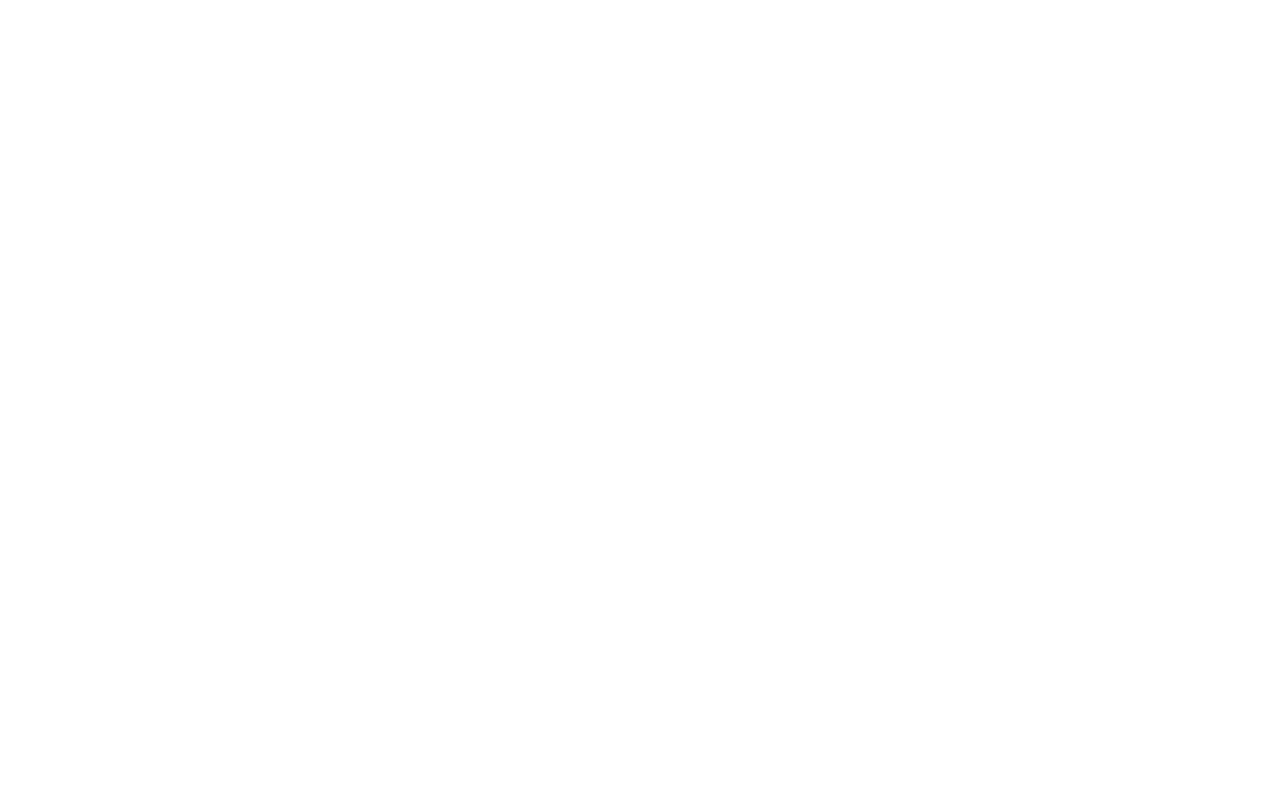
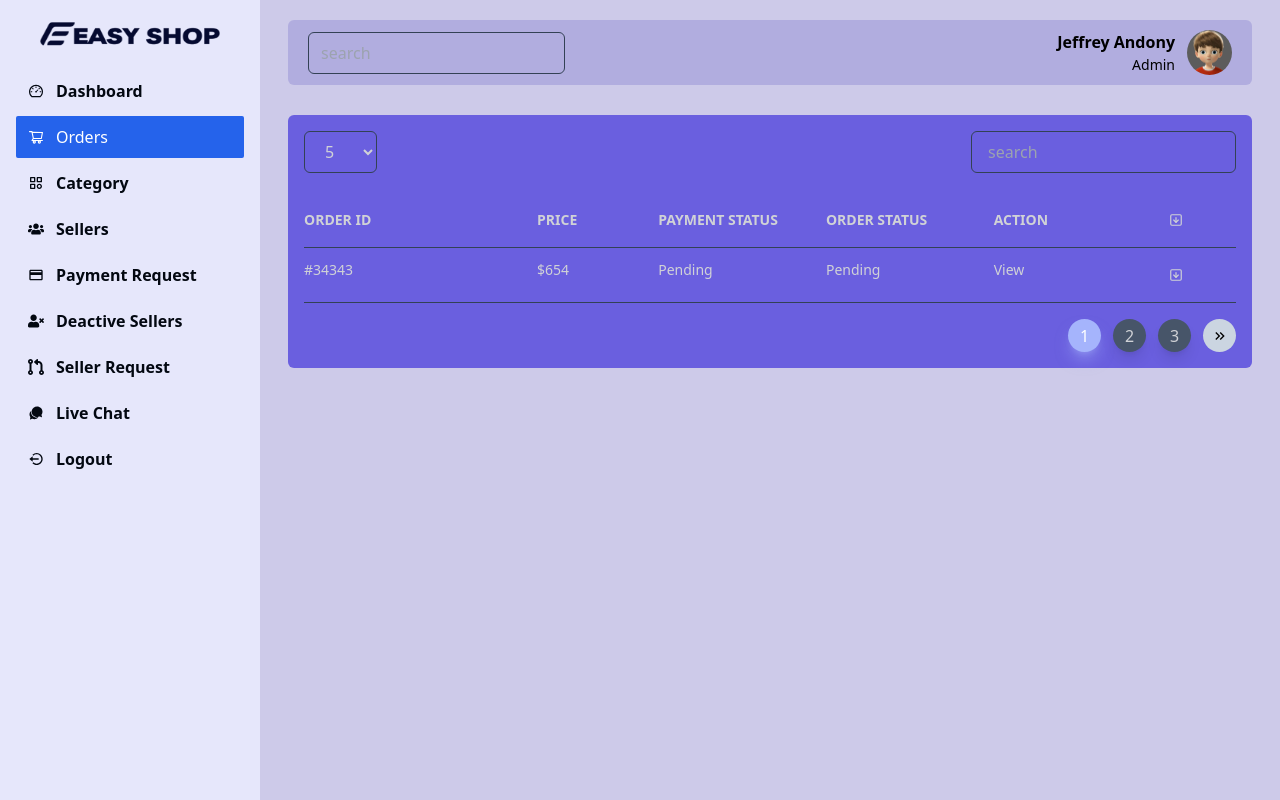
Before and after one commit to jandony/react-dashboard, a React (Create React App) app: page /admin/dashboard/orders in a window 1280 px wide. Before the commit this address had no page. Built offline with nearby package versions, Linux system fonts and the light colour scheme.

Commit message:
created orders page and pagination

```diff
--- a/src/router/routes/adminRoutes.js
+++ b/src/router/routes/adminRoutes.js
@@ -1,10 +1,16 @@
 import { lazy } from 'react';
 const AdminDashboard = lazy(() => import('../../views/admin/AdminDashboard'));
+const Orders = lazy(() => import('../../views/admin/Orders'));
 
 export const adminRoutes = [
     {
         path: 'admin/dashboard',
         element: <AdminDashboard />,
         role: 'admin'
+    },
+    {
+        path: 'admin/dashboard/orders',
+        element: <Orders />,
+        role: 'admin'
     }
 ]
--- /dev/null
+++ b/src/views/Pagination.jsx
@@ -0,0 +1,42 @@
+import React from "react";
+import { MdKeyboardDoubleArrowLeft, MdKeyboardDoubleArrowRight } from "react-icons/md";
+
+const Pagination = ({ pageNumber, setPageNumber, totalItem, parPage, showItem }) => {
+    let totalPage = Math.ceil(totalItem / parPage);
+    let startPage = pageNumber;
+
+    let dif = totalPage - pageNumber;
+    if (dif <= showItem) {
+        startPage = totalPage - showItem;
+    }
+
+    let endPage = startPage < 0 ? showItem : showItem + startPage;
+    if (startPage <= 0) {
+        startPage = 1;
+    }
+
+    const createBtn = () => {
+        const btns = [];
+        for (let i = startPage; i < endPage; i++) {
+            btns.push(<li onClick={() => setPageNumber(i)} className={`${pageNumber === i ? "bg-indigo-300 shadow-lg shadow-indigo-300/50 text-white" : "bg-slate-600 hover:bg-indigo-400 shadow-lg hover:shadow-indigo-500/50 hover:text-white text-[#d0d2d6]"} w-[33px] h-[33px] rounded-full flex justify-center items-center cursor-pointer`}>{i}</li>);
+        }
+        return btns;
+    };
+    return (
+        <ul className="flex gap-3">
+            {pageNumber > 1 && (
+                <li onClick={() => setPageNumber(pageNumber - 1)}className="w-[33px] h-[33px] rounded-full flex justify-center items-center bg-slate-300 text-[#000000] cursor-pointer">
+                    <MdKeyboardDoubleArrowLeft />
+                </li>
+            )}
+            {createBtn()}
+            {pageNumber < totalPage && (
+                <li onClick={() => setPageNumber(pageNumber + 1)}className="w-[33px] h-[33px] rounded-full flex justify-center items-center bg-slate-300 text-[#000000] cursor-pointer">
+                    <MdKeyboardDoubleArrowRight />
+                </li>
+            )}
+        </ul>
+    );
+};
+
+export default Pagination;
--- /dev/null
+++ b/src/views/admin/Orders.jsx
@@ -0,0 +1,88 @@
+import React, { useState } from "react";
+import { LuArrowDownSquare } from "react-icons/lu";
+import { Link } from "react-router-dom";
+import Pagination from "../Pagination";
+
+const Orders = () => {
+    const [currentPage, setCurrentPage] = useState(1);
+    const [searchValue, setSearchValue] = useState("");
+    const [parPage, setParPage] = useState(5);
+    const [show, setShow] = useState(false);
+
+    return (
+        <div className="px-2 lg:px-7 pt-5">
+            <div className="w-full p-4 bg-[#6a5fdf] rounded-md">
+                {/* Header */}
+                <div className="flex justify-between items-center">
+                    <select className="px-4 py-2 focus:border-indigo-500 outline-none bg-[#6a5fdf] border border-slate-700 rounded-md text-[#d0d2d6]">
+                        <option value="5">5</option>
+                        <option value="10">10</option>
+                        <option value="20">20</option>
+                    </select>
+                    <input className="px-4 py-2 focus:border-indigo-500 outline-none bg-[#6a5fdf] border border-slate-700 rounded-md text-[#d0d2d6]" type="text" placeholder="search" />
+                </div>
+                {/* Table */}
+                <div className="relative mt-5 overflow-x-auto">
+                    <div className="w-full text-sm text-left [#d0d2d6]">
+                        <div className="text-sm text-[#d0d2d6] uppercase border-b border-slate-700">
+                            <div className="flex justify-between items-center">
+                                <div className="py-3 w-[25%] font-bold">Order ID</div>
+                                <div className="py-3 w-[13%] font-bold">Price</div>
+                                <div className="py-3 w-[18%] font-bold">Payment Status</div>
+                                <div className="py-3 w-[18%] font-bold">Order Status</div>
+                                <div className="py-3 w-[18%] font-bold">Action</div>
+                                <div className="py-3 w-[8%] font-medium">
+                                    <div className="w-min p-2 rounded-full cursor-pointer hover:bg-white/20">
+                                        <LuArrowDownSquare className="bg-hover:cursor-pointer hover:bg-white/10" />
+                                    </div>
+                                </div>
+                            </div>
+                        </div>
+
+                        {/* Table: Transactions */}
+                        <div className="text-[#d0d2d6]">
+                            {/* Transaction 1 */}
+                            <div className="flex justify-between items-start border-b border-slate-700">
+                                <div className="py-3 w-[25%] font-medium whitespace-nowrap">#34343</div>
+                                <div className="py-3 w-[13%] font-medium">$654</div>
+                                <div className="py-3 w-[18%] font-medium">Pending</div>
+                                <div className="py-3 w-[18%] font-medium">Pending</div>
+                                <div className="py-3 w-[18%] font-medium">
+                                    <Link>View</Link>
+                                </div>
+                                <div className="py-3 w-[8%] font-medium">
+                                    <div onClick={(e) => setShow(!show)} className="w-min p-2 rounded-full cursor-pointer hover:bg-white/20">
+                                        <LuArrowDownSquare className="bg-hover:cursor-pointer hover:bg-white/10" />
+                                    </div>
+                                </div>
+                            </div>
+                            <div className={show ? "block border-b border-slate-700 bg-[#8288ed]" : "hidden"}>
+                                <div className="flex justify-between items-start border-b border-slate-700">
+                                    <div className="py-3 w-[25%] font-medium whitespace-nowrap pl-3">#3434</div>
+                                    <div className="py-3 w-[13%] font-medium">$56</div>
+                                    <div className="py-3 w-[18%] font-medium">Pending</div>
+                                    <div className="py-3 w-[18%] font-medium">Pending</div>
+                                    <div className="py-3 w-[26%]"></div>
+                                </div>
+                                <div className="flex justify-between items-start border-b border-slate-700">
+                                    <div className="py-3 w-[25%] font-medium whitespace-nowrap pl-3">#3434</div>
+                                    <div className="py-3 w-[13%] font-medium">$56</div>
+                                    <div className="py-3 w-[18%] font-medium">Pending</div>
+                                    <div className="py-3 w-[18%] font-medium">Pending</div>
+                                    <div className="py-3 w-[26%]"></div>
+                                </div>
+                            </div>
+                        </div>
+                    </div>
+                </div>
+
+                {/* Pagination */}
+                <div className='w-full flex justify-end mt-4 bottom-4 right-4'>
+                    <Pagination pageNumber={currentPage} setPageNumber={setCurrentPage} totalItem={50} parPage={parPage} showItem={3} />
+                </div>
+            </div>
+        </div>
+    );
+};
+
+export default Orders;
```
